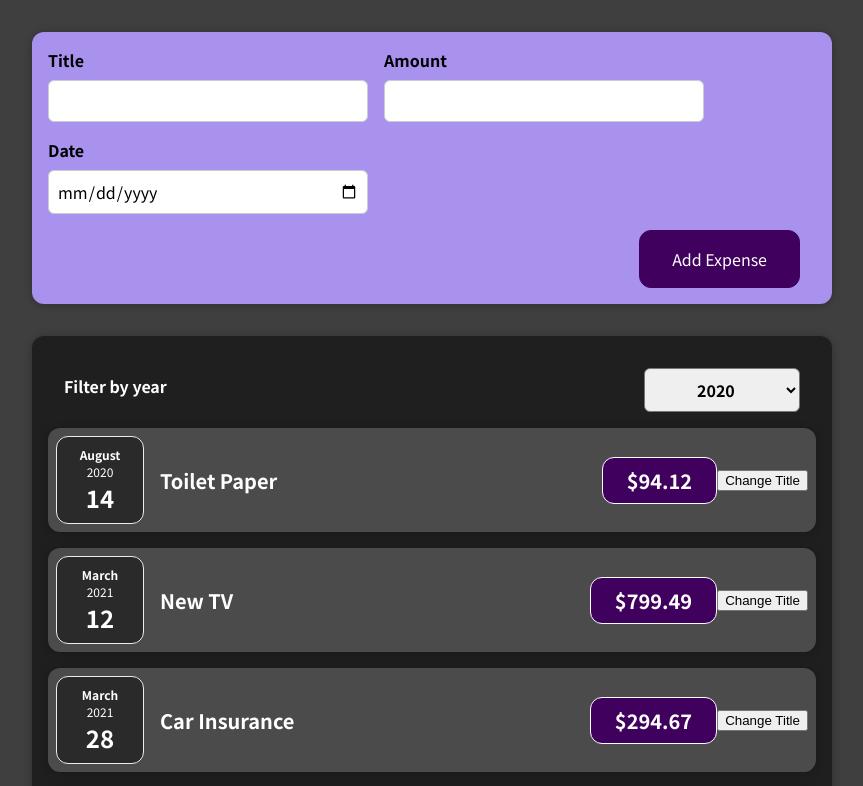
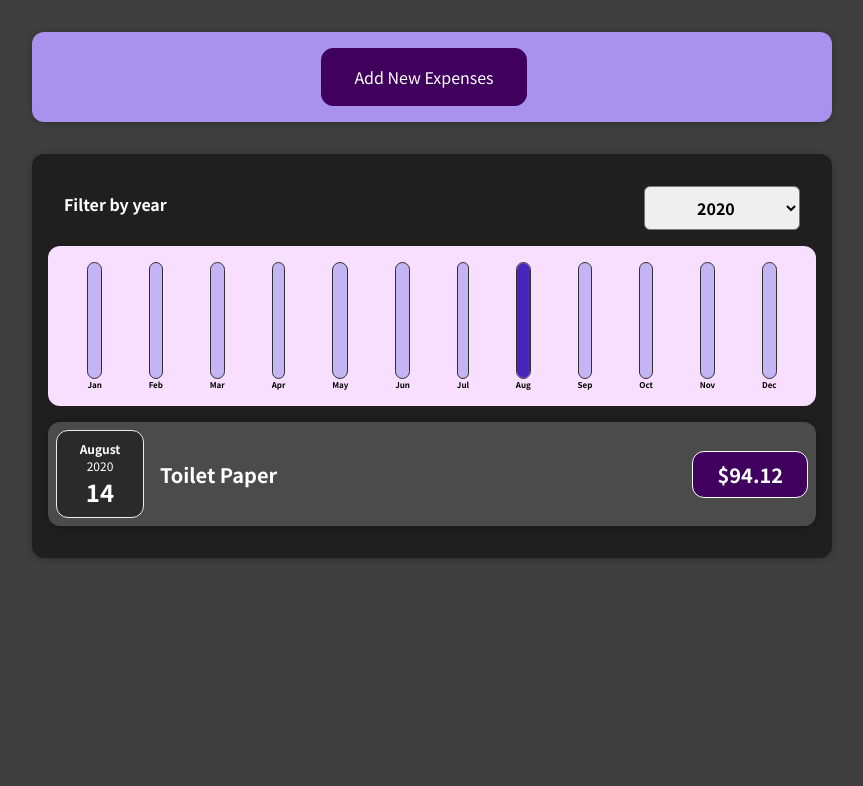
Before and after one commit to dulitharuvin/react-complete-guide, a React (Create React App) app: page / in a window 1280 px wide. Shown: the top 786 px of the page, without its empty margins (208-1071 px from the left). Built offline with nearby package versions, Linux system fonts and the light colour scheme.

Commit message:
Rendering lists and conditional content (#2)
* dynamic list population and filtering list

* conditional rendering of component content

* conditional jsx return

* rendering the new expense add form conditionaly

* expense bar chat added

```diff
--- a/src/App.js
+++ b/src/App.js
@@ -1,10 +1,9 @@
-import React from "react";
+import React, { useState } from "react";
 
 import NewExpense from "./components/NewExpense/NewExpense";
 import Expenses from "./components/Expenses/Expenses";
 
-const App = () => {
-  const expenses = [
+const DUMMY_EXPENSES = [
   {
     id: "e1",
     title: "Toilet Paper",
@@ -26,9 +25,13 @@ const App = () => {
   },
 ];
 
+const App = () => {
+  const [expenses, setExepenses] = useState(DUMMY_EXPENSES);
+
   const addExpenseHandler = (expense) => {
-    console.log("In App.js");
-    console.log(expense);
+    setExepenses((prevExpenses) => {
+      return [expense, ...prevExpenses];
+    });
   };
 
   return (
--- /dev/null
+++ b/src/components/Chart/Chart.css
@@ -0,0 +1,9 @@
+.chart {
+  padding: 1rem;
+  border-radius: 12px;
+  background-color: #f8dfff;
+  text-align: center;
+  display: flex;
+  justify-content: space-around;
+  height: 10rem;
+}
--- /dev/null
+++ b/src/components/Chart/Chart.js
@@ -0,0 +1,26 @@
+import React from "react";
+
+import ChartBar from "./ChartBar";
+import "./Chart.css";
+
+const Chart = (props) => {
+  const { dataPoints } = props;
+  const dataPointValues = dataPoints.map((dataPoint) => dataPoint.value);
+
+  const totalMaximum = Math.max(...dataPointValues);
+
+  return (
+    <div className="chart">
+      {dataPoints.map((dataPoint) => (
+        <ChartBar
+          key={dataPoint.label}
+          value={dataPoint.value}
+          maxValue={totalMaximum}
+          label={dataPoint.label}
+        />
+      ))}
+    </div>
+  );
+};
+
+export default Chart;
--- /dev/null
+++ b/src/components/Chart/ChartBar.css
@@ -0,0 +1,30 @@
+.chart-bar {
+  height: 100%;
+  display: flex;
+  flex-direction: column;
+  align-items: center;
+}
+
+.chart-bar__inner {
+  height: 100%;
+  width: 100%;
+  border: 1px solid #313131;
+  border-radius: 12px;
+  background-color: #c3b4f3;
+  overflow: hidden;
+  display: flex;
+  flex-direction: column;
+  justify-content: flex-end;
+}
+
+.chart-bar__fill {
+  background-color: #4826b9;
+  width: 100%;
+  transition: all 0.3s ease-out;
+}
+
+.chart-bar__label {
+  font-weight: bold;
+  font-size: 0.5rem;
+  text-align: center;
+}
--- /dev/null
+++ b/src/components/Chart/ChartBar.js
@@ -0,0 +1,27 @@
+import React from "react";
+
+import "./ChartBar.css";
+
+const ChartBar = (props) => {
+  const { value, label, maxValue } = props;
+
+  let barFillHeight = "0%";
+
+  if (maxValue > 0) {
+    barFillHeight = Math.round((value / maxValue) * 100) + "%";
+  }
+
+  return (
+    <div className="chart-bar">
+      <div className="chart-bar__inner">
+        <div
+          className="chart-bar__fill"
+          style={{ height: barFillHeight }}
+        ></div>
+      </div>
+      <div className="chart-bar__label">{label}</div>
+    </div>
+  );
+};
+
+export default ChartBar;
--- a/src/components/Expenses/ExpenseItem.js
+++ b/src/components/Expenses/ExpenseItem.js
@@ -1,4 +1,4 @@
-import React, { useState } from "react";
+import React from "react";
 
 import Card from "../UI/Card";
 import ExpenseDate from "./ExpenseDate";
@@ -7,22 +7,16 @@ import "./ExpenseItem.css";
 const ExpenseItem = (props) => {
   const { title, amount, date } = props;
 
-  const [titleState, setTitleState] = useState(title);
-
-  const clickHandler = () => {
-    setTitleState("Updated!");
-    console.log(titleState);
-  };
-
   return (
+    <li>
       <Card className="expense-item">
         <ExpenseDate date={date} />
         <div className="expense-item__description">
-        <h2>{titleState}</h2>
+          <h2>{title}</h2>
           <div className="expense-item__price">${amount}</div>
         </div>
-      <button onClick={clickHandler}>Change Title</button>
       </Card>
+    </li>
   );
 };
 
--- a/src/components/Expenses/Expenses.js
+++ b/src/components/Expenses/Expenses.js
@@ -1,45 +1,32 @@
 import React, { useState } from "react";
 import Card from "../UI/Card";
-import ExpenseItem from "./ExpenseItem";
 import ExpensesFilter from "./ExpensesFilter";
+import ExpensesList from "./ExpensesList";
+import ExpensesChart from "./ExpensesChart";
 
 import "./Expenses.css";
 
 const Expenses = (props) => {
-  const [filteredYear, setFilteredYear] = useState("2020");
+  const { expenses } = props;
+  const [selectedYear, setSelectedYear] = useState("2020");
 
-  const filterChangeHandler = (selectedYear) => {
-    setFilteredYear(selectedYear);
+  const filterChangeHandler = (year) => {
+    setSelectedYear(year);
   };
 
-  const { expenses } = props;
+  const filteredExpenses = expenses.filter(
+    (exp) => exp.date.getFullYear().toString() === selectedYear
+  );
+
   return (
     <div>
       <Card className="expenses">
         <ExpensesFilter
-          selected={filteredYear}
+          selected={selectedYear}
           onChangeFilter={filterChangeHandler}
         />
-        <ExpenseItem
-          title={expenses[0].title}
-          amount={expenses[0].amount}
-          date={expenses[0].date}
-        />
-        <ExpenseItem
-          title={expenses[1].title}
-          amount={expenses[1].amount}
-          date={expenses[1].date}
-        />
-        <ExpenseItem
-          title={expenses[2].title}
-          amount={expenses[2].amount}
-          date={expenses[2].date}
-        />
-        <ExpenseItem
-          title={expenses[3].title}
-          amount={expenses[3].amount}
-          date={expenses[3].date}
-        />
+        <ExpensesChart expenses={filteredExpenses} />
+        <ExpensesList expenses={filteredExpenses} />
       </Card>
     </div>
   );
--- /dev/null
+++ b/src/components/Expenses/ExpensesChart.js
@@ -0,0 +1,64 @@
+import React from "react";
+import Chart from "../Chart/Chart";
+
+const ExpensesChart = (props) => {
+  const { expenses } = props;
+  const chartDataPoints = [
+    {
+      label: "Jan",
+      value: 0,
+    },
+    {
+      label: "Feb",
+      value: 0,
+    },
+    {
+      label: "Mar ",
+      value: 0,
+    },
+    {
+      label: "Apr",
+      value: 0,
+    },
+    {
+      label: "May",
+      value: 0,
+    },
+    {
+      label: "Jun",
+      value: 0,
+    },
+    {
+      label: "Jul",
+      value: 0,
+    },
+    {
+      label: "Aug",
+      value: 0,
+    },
+    {
+      label: "Sep",
+      value: 0,
+    },
+    {
+      label: "Oct",
+      value: 0,
+    },
+    {
+      label: "Nov",
+      value: 0,
+    },
+    {
+      label: "Dec",
+      value: 0,
+    },
+  ];
+
+  for (const expense of expenses) {
+    const expenseMonth = expense.date.getMonth(); //Starting at 0 => January => 0
+    chartDataPoints[expenseMonth].value += expense.amount;
+  }
+  return <Chart dataPoints={chartDataPoints} />;
+};
+
+export default ExpensesChart;
--- /dev/null
+++ b/src/components/Expenses/ExpensesList.css
@@ -0,0 +1,9 @@
+.expenses-list {
+  list-style: none;
+  padding: 0;
+}
+
+.expenses-list__fallback {
+  color: white;
+  text-align: center;
+}
--- /dev/null
+++ b/src/components/Expenses/ExpensesList.js
@@ -0,0 +1,28 @@
+import React from "react";
+
+import ExpenseItem from "./ExpenseItem";
+
+import "./ExpensesList.css";
+
+const ExpensesList = (props) => {
+  const { expenses } = props;
+
+  if (expenses.length === 0) {
+    return <h2 className="expenses-list__fallback">Found no expenses.</h2>;
+  }
+
+  return (
+    <ul className="expenses-list">
+      {expenses.map((expense) => (
+        <ExpenseItem
+          key={expense.id}
+          title={expense.title}
+          amount={expense.amount}
+          date={expense.date}
+        />
+      ))}
+    </ul>
+  );
+};
+
+export default ExpensesList;
--- a/src/components/NewExpense/ExpenseForm.js
+++ b/src/components/NewExpense/ExpenseForm.js
@@ -24,12 +24,18 @@ const ExpenseForm = (props) => {
 
     const expenseData = {
       title: enteredTitle,
-      amount: enteredAmount,
+      amount: +enteredAmount,
       date: new Date(enteredDate),
     };
 
     props.onSaveExpenseData(expenseData);
     setEnteredTitle("");
+    setEnteredAmount("");
+    setEnteredDate("");
+  };
+
+  const cancelClickHandler = () => {
+    props.onCancel();
     setEnteredAmount("");
     setEnteredDate("");
   };
@@ -67,6 +73,7 @@ const ExpenseForm = (props) => {
         </div>
       </div>
       <div className="new-expense__actions">
+        <button onClick={cancelClickHandler}>Cancel</button>
         <button type="submit">Add Expense</button>
       </div>
     </form>
--- a/src/components/NewExpense/NewExpense.js
+++ b/src/components/NewExpense/NewExpense.js
@@ -1,20 +1,39 @@
-import React from "react";
+import React, { useState } from "react";
 
 import ExpenseForm from "./ExpenseForm";
 import "./NewExpense.css";
 
 const NewExpense = (props) => {
+  const [isEditing, setIsEditing] = useState(false);
+
   const saveExpenseDataHandler = (enteredExpenseData) => {
     const expenseData = {
       ...enteredExpenseData,
       id: Math.random().toString(),
     };
     props.onAddExpense(expenseData);
+    setIsEditing(false);
+  };
+
+  const startEditingHandler = () => {
+    setIsEditing(true);
+  };
+
+  const stopEditingHandler = () => {
+    setIsEditing(false);
   };
 
   return (
     <div className="new-expense">
-      <ExpenseForm onSaveExpenseData={saveExpenseDataHandler} />
+      {!isEditing && (
+        <button onClick={startEditingHandler}>Add New Expenses</button>
+      )}
+      {isEditing && (
+        <ExpenseForm
+          onSaveExpenseData={saveExpenseDataHandler}
+          onCancel={stopEditingHandler}
+        />
+      )}
     </div>
   );
 };
```
Lines whose indentation alone changed are shown as unchanged.
